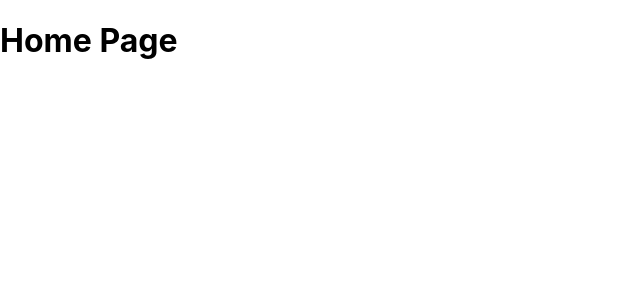
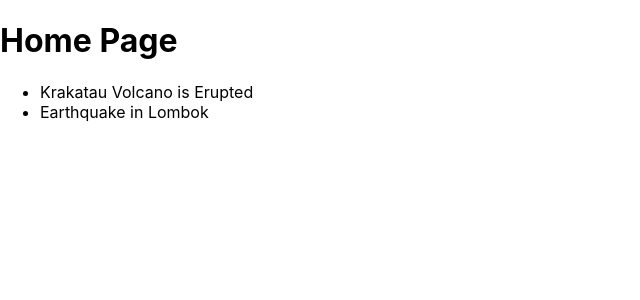
Before and after one commit to Sigaeasu/learn-nextjs, a Next.js app: page / in a window 1280 px wide. Shown: the top 300 px of the page, without its empty margins (0-640 px from the left). Built offline with nearby package versions, Linux system fonts and the light colour scheme.

Commit message:
linking page using next/link

```diff
--- a/pages/index.jsx
+++ b/pages/index.jsx
@@ -1,7 +1,22 @@
+import {Fragment} from 'react';
+import Link from 'next/link';
+
 export default function Home() {
   return (
-    <>
+    <Fragment>
       <h1>Home Page</h1>
-    </>
+      <ul>
+        <li>
+          <Link href="/news/krakatau-volcano-is-erupted">
+            Krakatau Volcano is Erupted
+          </Link>
+        </li>
+        <li>
+          <Link href="/news/earthquake-in-lombok">
+            Earthquake in Lombok
+          </Link>
+        </li>
+      </ul>
+    </Fragment>
   )
 }
```
